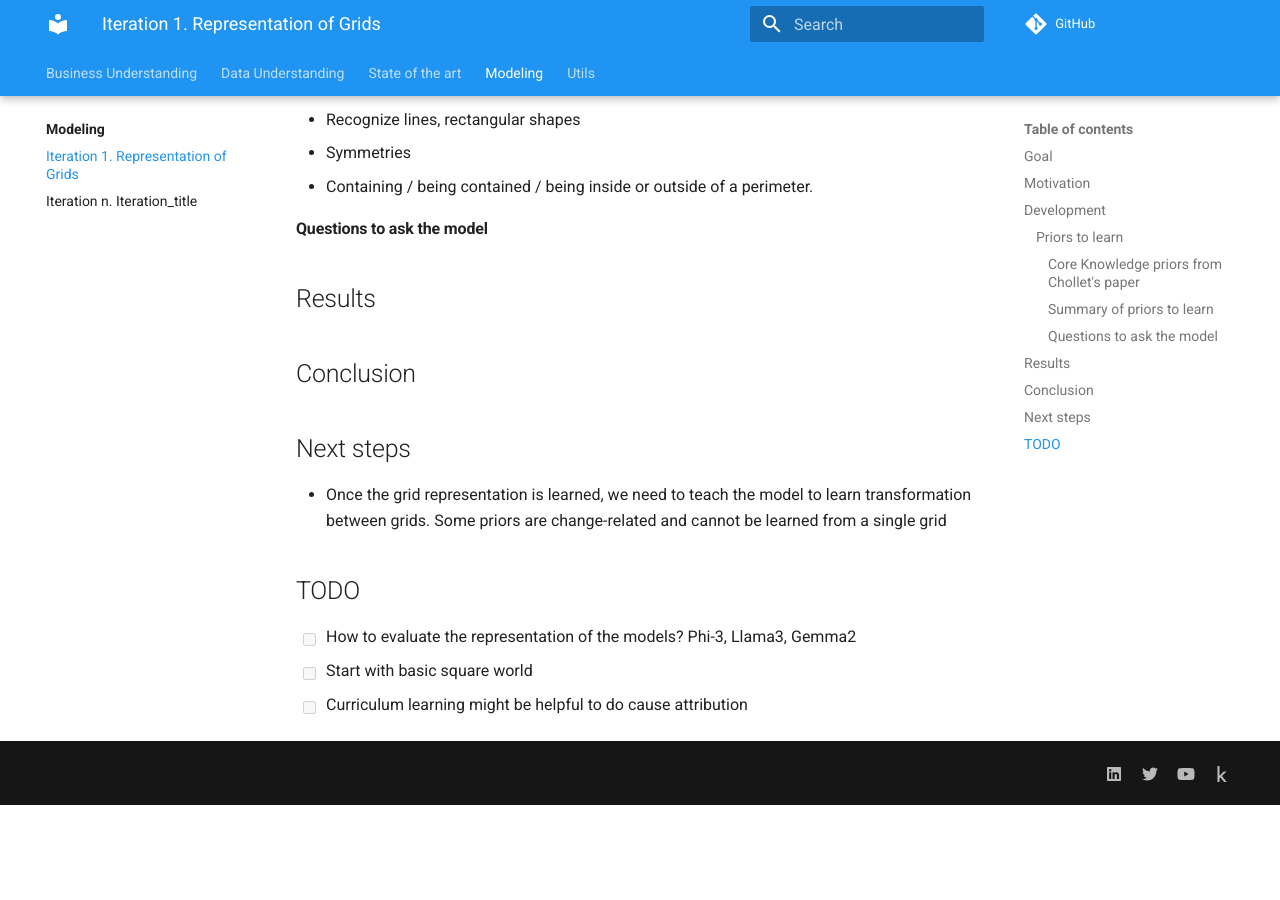
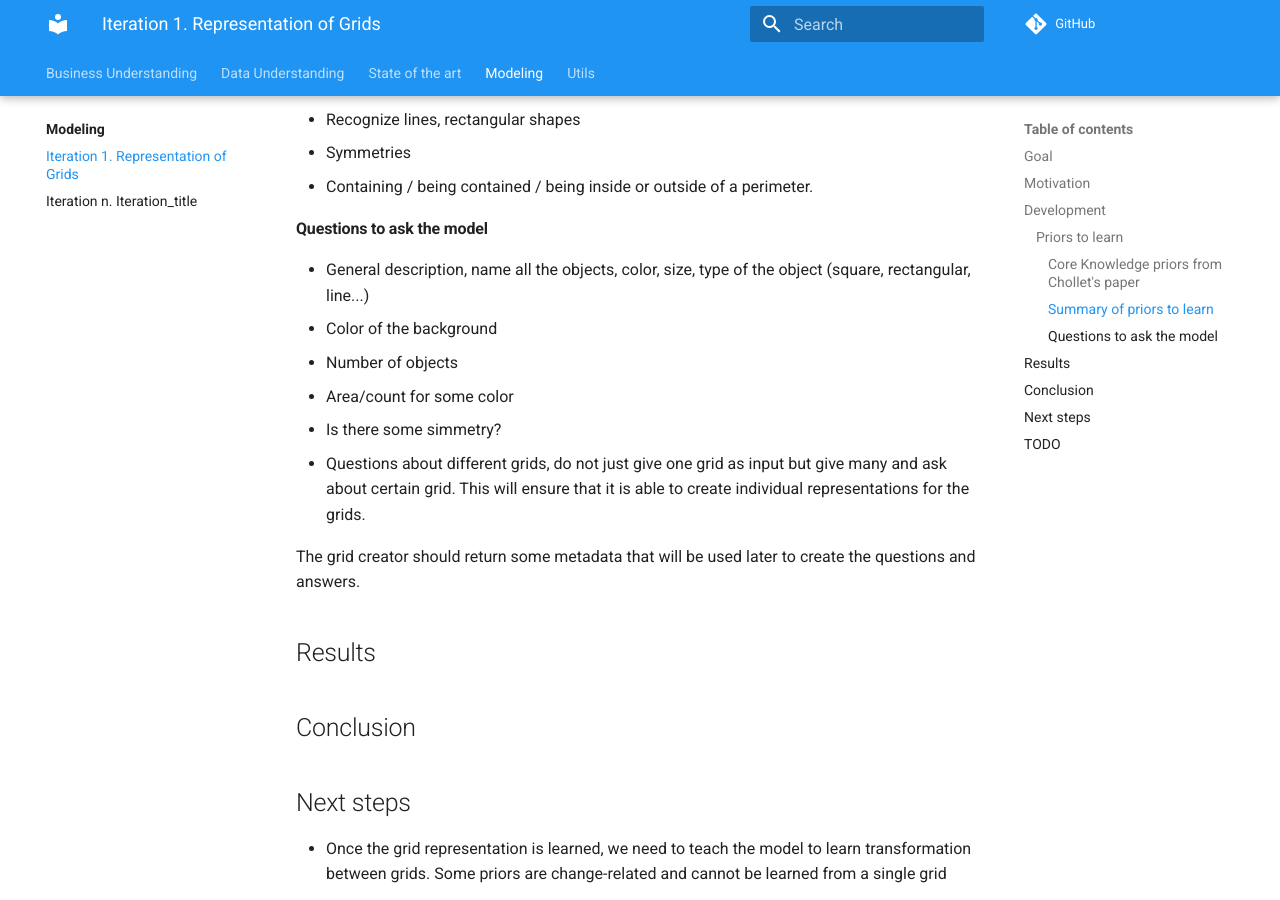
Before and after one commit to zhengjunyao-work/arc24, an MkDocs documentation site: the page built from docs/modeling/Iteration_01_grid_representation.md, in a window 1280 px wide and 900 px high, scrolled down 1690 px. Built offline with MkDocs 1.6.1 and Material for MkDocs 9.7.7, drawn with Linux system fonts in a browser that asks for light colours; comment, search, counter and statistics services are not loaded; before the commit the page ends 2495 px from its top, so only the background shows below that.

Commit message:
added questions

```diff
--- a/docs/modeling/Iteration_01_grid_representation.md
+++ b/docs/modeling/Iteration_01_grid_representation.md
@@ -52,6 +52,15 @@ harmful. What I have find is that we might have to look at the images from the c
 
 #### Questions to ask the model
 
+- General description, name all the objects, color, size, type of the object (square, rectangular, line...)
+- Color of the background
+- Number of objects
+- Area/count for some color
+- Is there some simmetry?
+- Questions about different grids, do not just give one grid as input but give many and ask about certain grid. This will ensure that it is able to create individual representations for the grids.
+
+The grid creator should return some metadata that will be used later to create the questions and answers.
+
 ## Results
 
 ## Conclusion
```
